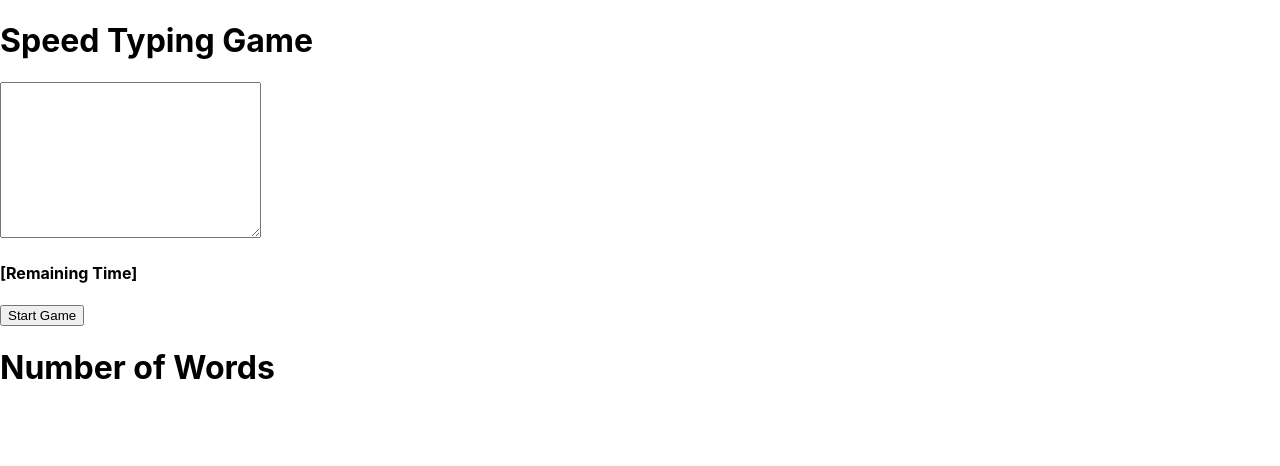
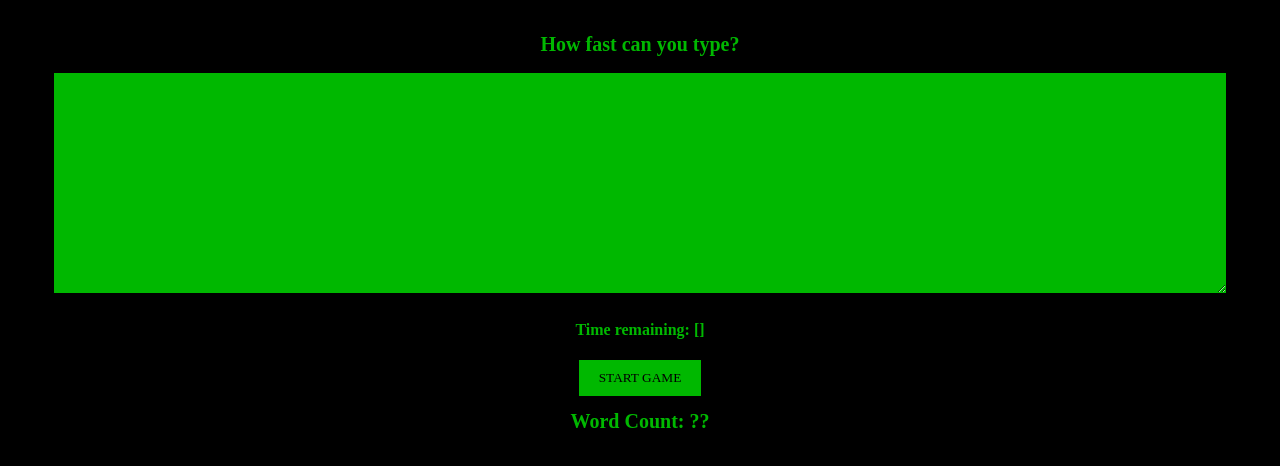
Before and after one commit to webDesignMumeishon/speed-typing-game, a React (Create React App) app: page / in a window 1280 px wide. Shown: the top 466 px of the page. Built offline with nearby package versions, Linux system fonts and the light colour scheme.

Commit message:
[change] structure & [add] styles

```diff
--- a/src/App.css
+++ b/src/App.css
@@ -1,38 +1,40 @@
-.App {
+html, body {
+  background: black;
+  color: #00b800;
+  margin:0;
+  padding: 0;
+  padding-top: 10px;
+  font-family: 'Press Start 2P', cursive;
   text-align: center;
 }
 
-.App-logo {
-  height: 40vmin;
-  pointer-events: none;
+body {
+  font-weight: 400;
 }
 
-@media (prefers-reduced-motion: no-preference) {
-  .App-logo {
-    animation: App-logo-spin infinite 20s linear;
-  }
+button {
+  font-family: 'Press Start 2P', cursive;
+  display: block;
+  margin: 0 auto;
+  border: none;
+  background: #a80020;
+  background: #00b800;
+  padding: 10px 20px;
+  text-transform: uppercase;
 }
 
-.App-header {
-  background-color: #282c34;
-  min-height: 100vh;
-  display: flex;
-  flex-direction: column;
-  align-items: center;
-  justify-content: center;
-  font-size: calc(10px + 2vmin);
-  color: white;
+h1 {
+  font-size: 20px;
+  text-align:center;
 }
 
-.App-link {
-  color: #61dafb;
+textarea {
+  font-family: 'Press Start 2P', cursive;
+  border: 3px solid black;
+  width: 90%;
+  margin: 0 auto;
+  outline: none;
+  height: 200px;
+  background: #00b800;
+  padding: 10px;
 }
-
-@keyframes App-logo-spin {
-  from {
-    transform: rotate(0deg);
-  }
-  to {
-    transform: rotate(360deg);
-  }
-}
--- a/src/App.tsx
+++ b/src/App.tsx
@@ -18,11 +18,11 @@
 function App() {
   return (
     <main>
-      <h1>Speed Typing Game</h1>
-      <textarea name="" id="" cols="30" rows="10"/>
-      <h4>[Remaining Time]</h4>
+      <h1>How fast can you type?</h1>
+      <textarea/>
+      <h4>Time remaining: []</h4>
       <button>Start Game</button>
-      <h1>Number of Words</h1>
+      <h1>Word Count: ??</h1>
     </main>
   )
 }
```
